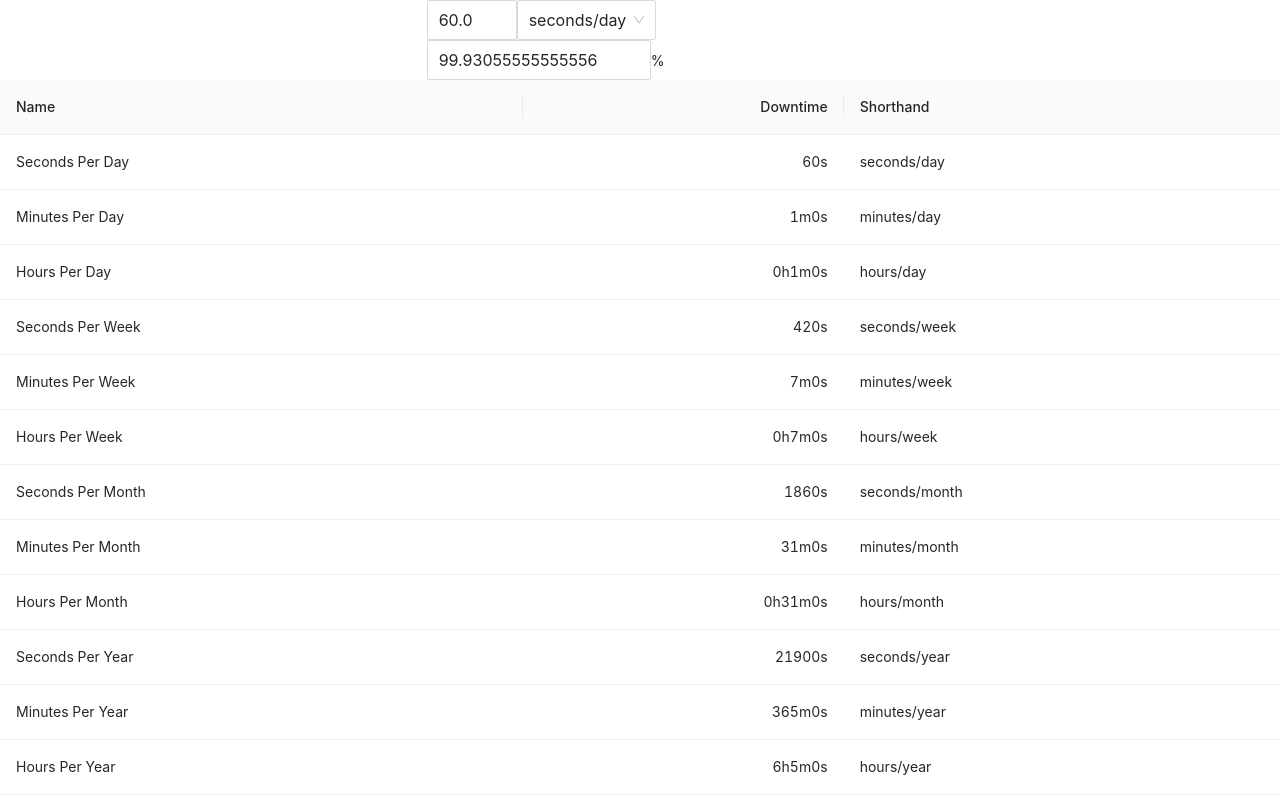
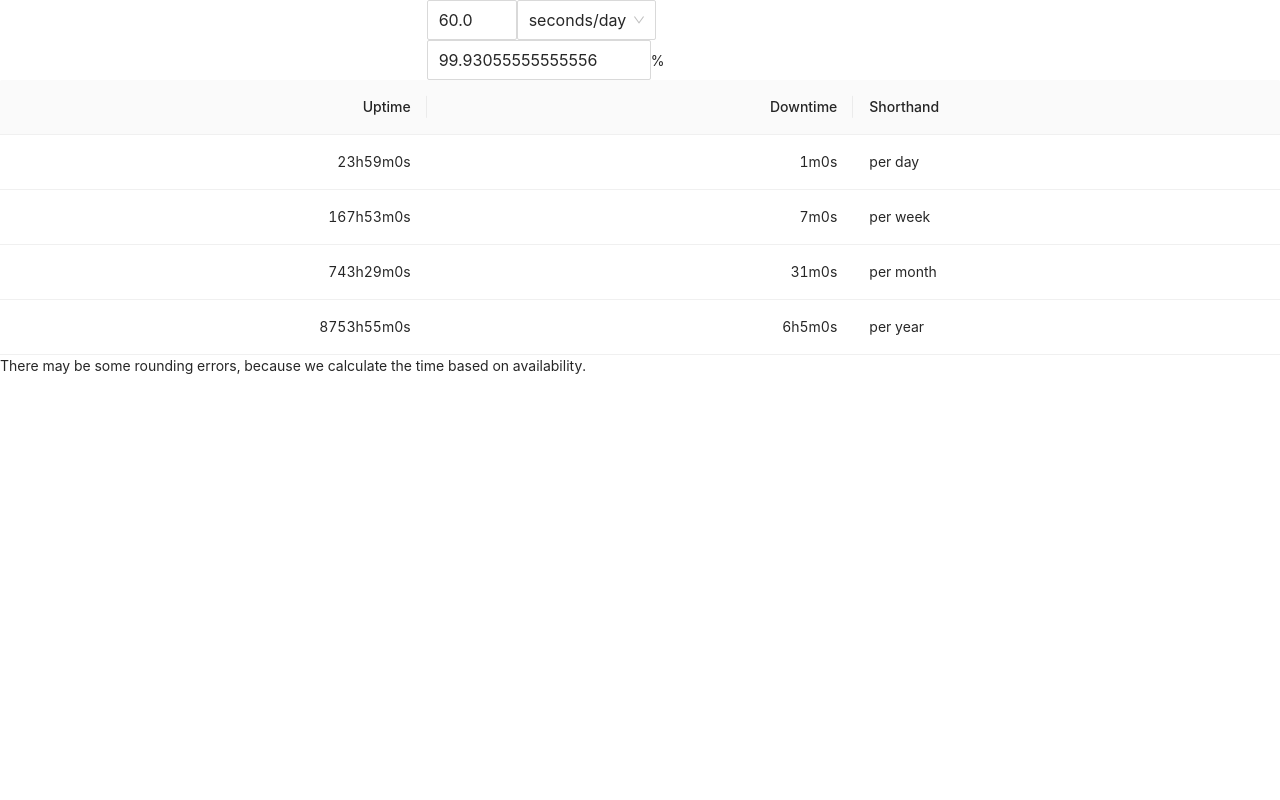
Before and after one commit to aizatto/error-budget, a React (Create React App) app: page / in a window 1280 px wide. Built offline with nearby package versions, Linux system fonts and the light colour scheme.

Commit message:
simplify ux

```diff
--- a/src/App.tsx
+++ b/src/App.tsx
@@ -6,6 +6,7 @@ function App() {
   return (
     <>
       <ErrorBudget />
+      There may be some rounding errors, because we calculate the time based on availability.
     </>
   );
 }
--- a/src/components/Availability.tsx
+++ b/src/components/Availability.tsx
@@ -1,11 +1,11 @@
 import { InputNumber, Table, Row, Col } from 'antd';
 import React, { useState } from 'react';
-import { calculateDowntime, formatTimeToMetric } from './fn';
+import { calculateDowntimeTableFromAvailbility, formatTimeToMetric, DowntimeTable } from './fn';
 
 export const AvailabilityTable: React.FC<{availability: number}> = (props) => {
   const { availability } = props;
 
-  const downtime = calculateDowntime(availability);
+  const downtime = calculateDowntimeTableFromAvailbility(availability);
   const downtimeDataSource = [
     {
       key: 'secondsPerDay',
@@ -90,10 +90,10 @@ export const AvailabilityTable: React.FC<{availability: number}> = (props) => {
   ];
 
   const columns = [
-    {
-      title: 'Name',
-      dataIndex: 'name',
-    },
+    // {
+    //   title: 'Name',
+    //   dataIndex: 'name',
+    // },
     {
       title: 'Downtime',
       align: 'right',
@@ -111,6 +111,124 @@ export const AvailabilityTable: React.FC<{availability: number}> = (props) => {
 
   return (
     <Table
+      pagination={false}
+      dataSource={downtimeDataSource}
+      // @ts-ignore
+      columns={columns}
+    />
+  );
+}
+
+export const FormatTime: React.FC<{time: number}> = (props) => {
+  const [hover, setHover] = useState(false);
+  const { time } = props;
+
+  const seconds = formatTimeToMetric(time, 'seconds');
+  const minutes = formatTimeToMetric(time, 'minutes');
+  const hours = formatTimeToMetric(time, 'hours');
+
+  const content = hover
+    ? <>
+        {hours !== minutes ? `${hours} or ` : ''}
+        {minutes}
+        {' or '}
+        {seconds}
+      </>
+    : hours;
+
+
+  return (
+    <div
+      // title={title}
+      onMouseOver={() => setHover(true)}
+      onMouseOut={() =>setHover(false)}
+      >
+      {content}
+    </div>
+  );
+}
+
+export const AvailabilityTable2: React.FC<{downtime: DowntimeTable}> = (props) => {
+  const { downtime } = props;
+
+  // const downtime = calculateDowntimeTableFromAvailbility(availability);
+  const downtimeDataSource = [
+    {
+      key: 'hoursPerDay',
+      name: 'Hours Per Day',
+      shorthand: 'hours/day',
+      // value: downtime.hoursPerDay,
+      value: downtime.secondsPerDay,
+    },
+    {
+      key: 'hoursPerWeek',
+      name: 'Hours Per Week',
+      shorthand: 'hours/week',
+      // value: downtime.hoursPerWeek,
+      value: downtime.secondsPerWeek,
+    },
+    {
+      key: 'hoursPerMonth',
+      name: 'Hours Per Month',
+      shorthand: 'hours/month',
+      // value: downtime.hoursPerMonth,
+      value: downtime.secondsPerMonth,
+    },
+    {
+      key: 'hoursPerYear',
+      name: 'Hours Per Year',
+      shorthand: 'hours/year',
+      // value: downtime.hoursPerYear,
+      value: downtime.secondsPerYear,
+    },
+  ];
+
+  const columns = [
+    {
+      title: 'Uptime',
+      align: 'right',
+      render: (row: any) => {
+        const [,metric] = row.shorthand.split('/');
+        let secondsInMetric = 86400;
+        switch (metric) {
+          case 'day':
+            break;
+
+          case 'week':
+            secondsInMetric *= 7;
+            break;
+
+          case 'month':
+            secondsInMetric *= 31;
+            break;
+
+          case 'year':
+            secondsInMetric *= 365;
+            break;
+        }
+        return <FormatTime time={secondsInMetric - row.value} />;
+      },
+    },
+    {
+      title: 'Downtime',
+      align: 'right',
+      render: (row: any) => {
+        return <FormatTime time={row.value} />;
+      },
+    },
+    {
+      title: 'Shorthand',
+      dataIndex: 'shorthand',
+      render: (shorthand: string) => {
+        const [,metric] = shorthand.split('/')
+        return `per ${metric}`;
+      },
+    },
+  ];
+
+  return (
+    <Table
+      tableLayout="fixed"
       pagination={false}
       dataSource={downtimeDataSource}
       // @ts-ignore
--- a/src/components/ErrorBudget.tsx
+++ b/src/components/ErrorBudget.tsx
@@ -1,26 +1,31 @@
 import React, { useState, useRef } from 'react';
 import { Select, InputNumber, Row, Col } from 'antd';
-import { AvailabilityTable } from './Availability';
-import { calculateAvailability, getDowntimeFromAvailbility } from './fn';
+import { AvailabilityTable2 } from './Availability';
+import { calculateAvailability, calculateSecondsFromMetric, getDowntimeFromSeconds, getDowntimeFromAvailbility, calculateDowntimeTableFromMetric } from './fn';
 
 const { Option } = Select;
 
 export const ErrorBudget: React.FC = () => {
   const [metric, setMetric] = useState('seconds/day');
-  const [errorBudget, setErrorBudget] = useState(60);
-  const availability = calculateAvailability(errorBudget, metric);
+  const [secondsPerDay, setSecondsPerDay] = useState(60);
+  const [display, setDisplay] = useState(60);
+  const availability = calculateAvailability(display, metric);
+  const [metric2,] = metric.split('/');
+  const downtimeTable = calculateDowntimeTableFromMetric(display, metric2);
 
   const errorBudgetRef = useRef<any>();
 
-  const setErrorBudgetRef = (value: number) => {
+  const setAvailability = (newAvailability: number) => {
     const current = errorBudgetRef.current;
     if (!current) {
       return;
     }
 
-    const downtime = getDowntimeFromAvailbility(value, metric);
-    // current.inputNumberRef.input.value = downtime;
-    setErrorBudget(downtime);
+    const newSeconds = getDowntimeFromAvailbility(newAvailability, 'seconds/day');
+    const newDisplay = getDowntimeFromAvailbility(newAvailability, metric);
+    current.inputNumberRef.input.value = newDisplay;
+    setSecondsPerDay(newSeconds);
+    setDisplay(newDisplay);
   }
 
   return (
@@ -31,18 +36,27 @@ export const ErrorBudget: React.FC = () => {
             <InputNumber
               ref={errorBudgetRef}
               size="large"
-              value={errorBudget}
+              value={display}
               min={0}
               step={0.1}
-              onChange={(value) => value && setErrorBudget(value)}
+              onChange={(value) => {
+                if (!value) {
+                  return;
+                }
+                const [newMetric, ] = metric.split('/');
+                const newSeconds = calculateSecondsFromMetric(value, newMetric);
+                const newDisplay = getDowntimeFromSeconds(newSeconds, metric);
+                setSecondsPerDay(newSeconds)
+                setDisplay(newDisplay);
+              }}
             />
             <Select
               defaultValue={metric}
               size="large"
               onChange={(newMetric) => {
-                const downtime = getDowntimeFromAvailbility(availability, newMetric);
+                const downtime = getDowntimeFromSeconds(secondsPerDay, newMetric);
                 setMetric(newMetric);
-                setErrorBudget(downtime);
+                setDisplay(downtime);
               }}>
               <Option value="seconds/day">
                 seconds/day
@@ -96,14 +110,14 @@ export const ErrorBudget: React.FC = () => {
                 }
 
                 // setErrorBudgetRef(getDowntimeFromAvailbility(value, metric));
-                setErrorBudgetRef(value);
+                setAvailability(value);
               }}
             />
             %
           </div>
         </Col>
       </Row>
-      <AvailabilityTable availability={availability} />
+      <AvailabilityTable2 downtime={downtimeTable} />
     </>
   )
 }
--- a/src/components/fn.tsx
+++ b/src/components/fn.tsx
@@ -1,8 +1,24 @@
 
 const DAYS_IN_MONTH = 31;
 const DAYS_IN_YEAR = 365;
+const PRECISION = 5;
 
-export function calculateDowntime(oriAvailability: number) {
+export interface DowntimeTable {
+  secondsPerDay: number,
+  minutesPerDay: number,
+  hoursPerDay: number,
+  secondsPerWeek: number,
+  minutesPerWeek: number,
+  hoursPerWeek: number,
+  secondsPerMonth: number,
+  minutesPerMonth: number,
+  hoursPerMonth: number,
+  secondsPerYear: number,
+  minutesPerYear: number,
+  hoursPerYear: number,
+}
+
+export function calculateDowntimeTableFromAvailbility(oriAvailability: number): DowntimeTable {
   let availability = oriAvailability >= 100
     ? 100
     : oriAvailability;
@@ -14,12 +30,12 @@ export function calculateDowntime(oriAvailability: number) {
   const percentage = (100 - availability) / 100;
 
   let downtime = {
-    secondsPerDay: percentage * 24 * 60 * 60,
+    secondsPerDay: Math.ceil(percentage * 24 * 60 * 60),
     minutesPerDay: percentage * 24 * 60,
     hoursPerDay: percentage * 24,
   }
 
-  return {
+  const table = {
     ...downtime,
     secondsPerWeek: downtime.secondsPerDay * 7,
     minutesPerWeek: downtime.minutesPerDay * 7,
@@ -31,8 +47,71 @@ export function calculateDowntime(oriAvailability: number) {
     minutesPerYear: downtime.minutesPerDay * DAYS_IN_YEAR,
     hoursPerYear: downtime.hoursPerDay * DAYS_IN_YEAR,
   };
+  return table;
 }
 
+export function calculateDowntimeTableFromSeconds(time: number): DowntimeTable {
+  const percentage = time / (24 * 60 * 60);
+
+  let downtime = {
+    secondsPerDay: time,
+    minutesPerDay: percentage * 24 * 60,
+    hoursPerDay: percentage * 24,
+  }
+
+  const table = {
+    ...downtime,
+    secondsPerWeek: downtime.secondsPerDay * 7,
+    minutesPerWeek: downtime.minutesPerDay * 7,
+    hoursPerWeek: downtime.hoursPerDay * 7,
+    secondsPerMonth: downtime.secondsPerDay * DAYS_IN_MONTH,
+    minutesPerMonth: downtime.minutesPerDay * DAYS_IN_MONTH,
+    hoursPerMonth: downtime.hoursPerDay * DAYS_IN_MONTH,
+    secondsPerYear: downtime.secondsPerDay * DAYS_IN_YEAR,
+    minutesPerYear: downtime.minutesPerDay * DAYS_IN_YEAR,
+    hoursPerYear: downtime.hoursPerDay * DAYS_IN_YEAR,
+  };
+  return table;
+}
+export function calculateDowntimeTableFromMetric(timePerDay: number, metric: string): DowntimeTable {
+  let downtime = {
+    secondsPerDay: timePerDay,
+    minutesPerDay: timePerDay / 24 * 60,
+    hoursPerDay: timePerDay / 24 * 60 * 60,
+  }
+
+  switch (metric) {
+    case 'minutes':
+      downtime = {
+        secondsPerDay: timePerDay * 60,
+        minutesPerDay: timePerDay,
+        hoursPerDay: timePerDay / (24 * 60),
+      }
+      break;
+
+    case 'hours':
+      downtime = {
+        secondsPerDay: timePerDay * 60 * 60,
+        minutesPerDay: timePerDay * 60,
+        hoursPerDay: timePerDay,
+      }
+      break;
+  }
+
+  const table = {
+    ...downtime,
+    secondsPerWeek: downtime.secondsPerDay * 7,
+    minutesPerWeek: downtime.minutesPerDay * 7,
+    hoursPerWeek: downtime.hoursPerDay * 7,
+    secondsPerMonth: downtime.secondsPerDay * DAYS_IN_MONTH,
+    minutesPerMonth: downtime.minutesPerDay * DAYS_IN_MONTH,
+    hoursPerMonth: downtime.hoursPerDay * DAYS_IN_MONTH,
+    secondsPerYear: downtime.secondsPerDay * DAYS_IN_YEAR,
+    minutesPerYear: downtime.minutesPerDay * DAYS_IN_YEAR,
+    hoursPerYear: downtime.hoursPerDay * DAYS_IN_YEAR,
+  };
+  return table;
+}
 
 export function calculateAvailability(errorBudget: number, metric: string) {
   let downtime = 0;
@@ -92,7 +171,7 @@ export function calculateAvailability(errorBudget: number, metric: string) {
 }
 
 export function getDowntimeFromAvailbility(availability: number, metric: string) {
-  const downtime = calculateDowntime(availability);
+  const downtime = calculateDowntimeTableFromAvailbility(availability);
   switch (metric) {
     case 'seconds/day':
       return downtime.secondsPerDay;
@@ -135,6 +214,66 @@ export function getDowntimeFromAvailbility(availability: number, metric: string)
   }
 }
 
+export function getDowntimeFromSeconds(time: number, metric: string) {
+  const downtime = calculateDowntimeTableFromSeconds(time);
+  switch (metric) {
+    case 'seconds/day':
+      return downtime.secondsPerDay;
+
+    case 'minutes/day':
+      return downtime.minutesPerDay;
+
+    case 'hours/day':
+      return downtime.hoursPerDay;
+
+    case 'seconds/week':
+      return downtime.secondsPerWeek;
+
+    case 'minutes/week':
+      return downtime.minutesPerWeek;
+
+    case 'hours/week':
+      return downtime.hoursPerWeek;
+
+    case 'seconds/month':
+      return downtime.secondsPerMonth;
+
+    case 'minutes/month':
+      return downtime.minutesPerMonth;
+
+    case 'hours/month':
+      return downtime.hoursPerMonth;
+
+    case 'seconds/year':
+      return downtime.secondsPerYear;
+
+    case 'minutes/year':
+      return downtime.minutesPerYear;
+
+    case 'hours/year':
+      return downtime.hoursPerYear;
+
+    default:
+      return 0;
+  }
+}
+
+export function calculateSecondsFromMetric(time: number, metric: string) {
+  switch (metric) {
+    case 'seconds':
+      return time;
+
+    case 'minutes':
+      return time * 60;
+
+    case 'hours':
+      return time * 60 * 60;
+
+    default:
+      return 0;
+  }
+}
+
 export function formatTime(time: number) {
   const seconds = Math.ceil(time % 60);
   const minutes = Math.floor(time / 60 % 60);
@@ -152,22 +291,36 @@ export function formatTime(time: number) {
   return `${str}${seconds}${ms}s`;
 }
 
+function toFixed(number: number): string {
+  if (number % 1 === 0) {
+    return `${number}`
+  }
+  let fixed = number.toFixed(PRECISION);
+  fixed = fixed.replace(/0+$/, '');
+  fixed = fixed.replace(/\.+$/, '');
+  return fixed;
+}
+
 export function formatTimeToMetric(time: number, metric: string) {
   switch (metric) {
     case 'seconds':
-      return `${time}s`;
+      return `${toFixed(time)}s`;
 
     case 'minutes': {
       const minutes = Math.floor(time / 60);
 
-      return `${minutes}m${time % 60}s`;
+      const minutesStr = minutes ? `${minutes}m` : ''
+
+      return `${minutesStr}${toFixed(time % 60)}s`;
     }
 
     case 'hours': {
       const minutes = Math.floor(time / 60 % 60);
-      const hours = Math.floor(time / (60 * 60) % 60);
+      const hours = Math.floor(time / (60 * 60));
 
-      return `${hours}h${minutes}m${Math.ceil(time % 60)}s`;
+      const hoursStr = hours ? `${hours}h` : ''
+
+      return `${hoursStr}${minutes}m${toFixed(time % 60)}s`;
     }
   }
 }
```
